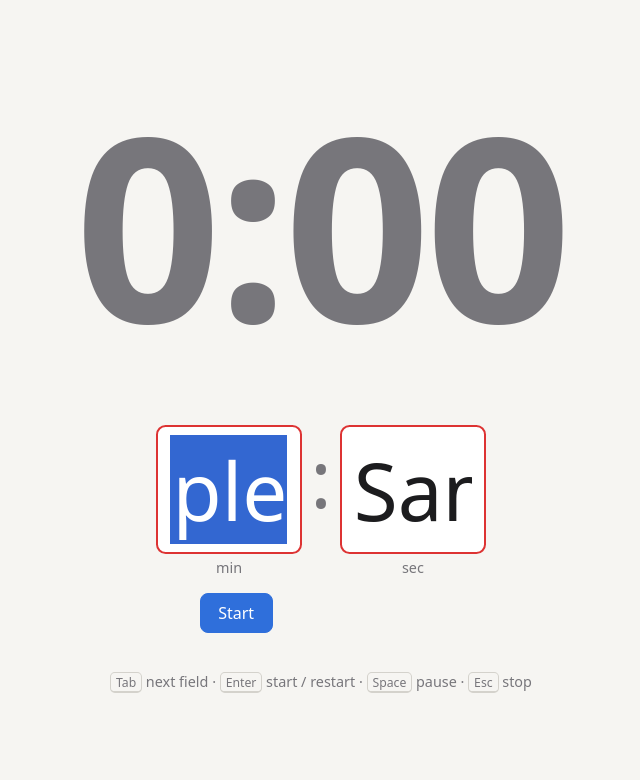
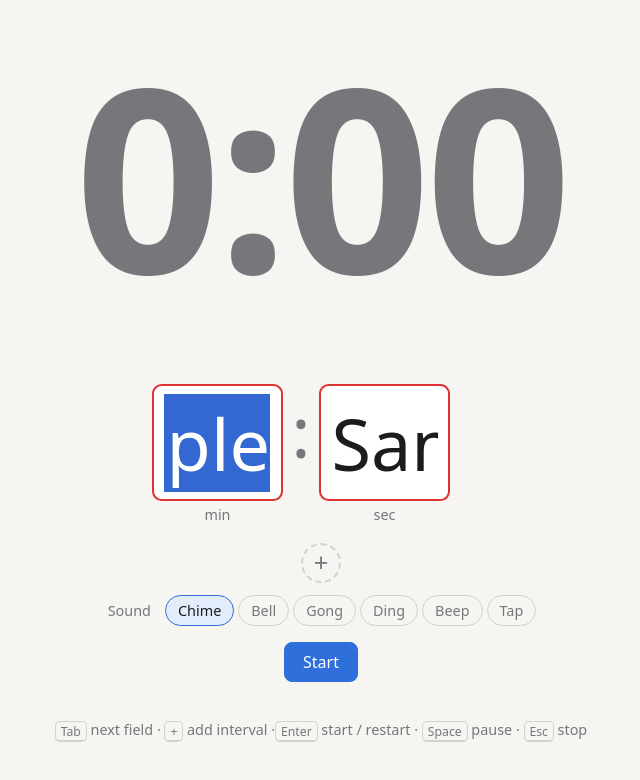
Before and after one commit to mpwoz/timer, a website built with Vite: page index.html in a window 1280 px wide. Both pictures are taken after typing "Sample", "Sample" into the empty fields and a click on the button "Start". Shown: the whole page, without its empty margins (319-959 px from the left). Built offline with nearby package versions, Linux system fonts and the light colour scheme.

Commit message:
Multiple intervals, sound picker, config in URL
- Add/remove interval rows (+ / Backspace); current row highlighted while running
- Sound picker with preview: chime, bell, gong, ding, beep, tap
- Timer config encoded in URL (?t=15:00,5:00&s=ding) and page title

Co-Authored-By: Claude Opus 5.5 <noreply@anthropic.com>

```diff
--- a/index.html
+++ b/index.html
@@ -13,15 +13,12 @@
       <div id="status" class="status"></div>
 
       <form id="form" class="entry" autocomplete="off">
-        <label>
-          <input id="min" type="text" inputmode="numeric" placeholder="0" aria-label="Minutes" autofocus />
-          <span>min</span>
-        </label>
-        <span class="colon">:</span>
-        <label>
-          <input id="sec" type="text" inputmode="numeric" placeholder="00" aria-label="Seconds" />
-          <span>sec</span>
-        </label>
+        <div id="rows" class="rows"></div>
+        <button type="button" id="add" class="add" tabindex="-1" title="Add interval (+)" aria-label="Add interval">+</button>
+
+        <fieldset id="sounds" class="sounds">
+          <legend>Sound</legend>
+        </fieldset>
 
         <div class="buttons">
           <button type="submit" tabindex="-1">Start</button>
@@ -31,7 +28,7 @@
       </form>
 
       <p class="hints">
-        <kbd>Tab</kbd> next field · <kbd>Enter</kbd> start / restart · <kbd>Space</kbd> pause · <kbd>Esc</kbd> stop
+        <kbd>Tab</kbd> next field · <kbd>+</kbd> add interval ·<kbd>Enter</kbd> start / restart · <kbd>Space</kbd> pause · <kbd>Esc</kbd> stop
       </p>
     </main>
     <script type="module" src="/src/main.ts"></script>
--- /dev/null
+++ b/src/config.ts
@@ -0,0 +1,35 @@
+import { formatDuration, parseDuration } from './duration';
+import { DEFAULT_SOUND, SOUNDS, type SoundId } from './sounds';
+
+/** Everything that defines a timer. This is what the URL (and later, saved presets) encode. */
+export interface TimerConfig {
+  intervals: number[]; // ms, cycled in order
+  sound: SoundId;
+}
+
+export function isSoundId(s: string): s is SoundId {
+  return Object.hasOwn(SOUNDS, s);
+}
+
+/** Human-readable summary, e.g. "15:00 → 5:00". */
+export function describe(config: TimerConfig): string {
+  return config.intervals.map(formatDuration).join(' → ');
+}
+
+/** Readable query string, e.g. "?t=15:00,5:00&s=ding". The default sound is omitted. */
+export function toSearch(config: TimerConfig): string {
+  let q = `?t=${config.intervals.map(formatDuration).join(',')}`;
+  if (config.sound !== DEFAULT_SOUND) q += `&s=${config.sound}`;
+  return q;
+}
+
+/** Inverse of toSearch. Tolerates junk: bad intervals are dropped, unknown sounds fall back to the default. */
+export function fromSearch(search: string): TimerConfig {
+  const params = new URLSearchParams(search);
+  const intervals = (params.get('t') ?? '')
+    .split(',')
+    .map((t) => parseDuration(t, ''))
+    .filter((ms): ms is number => ms !== null);
+  const s = params.get('s') ?? '';
+  return { intervals, sound: isSoundId(s) ? s : DEFAULT_SOUND };
+}
--- a/src/main.ts
+++ b/src/main.ts
@@ -1,17 +1,10 @@
 import './style.css';
 import { AlarmScheduler } from './alarm';
-import { formatDuration, parseDuration } from './duration';
+import { describe, fromSearch, isSoundId, toSearch, type TimerConfig } from './config';
+import { formatDuration } from './duration';
+import { RowList } from './rows';
 import { Schedule, Stopwatch } from './schedule';
-import { DEFAULT_SOUND, type SoundId } from './sounds';
-
-/**
- * Everything that defines a timer. Kept plain and serializable: this is what
- * URL params and saved presets will encode later.
- */
-export interface TimerConfig {
-  intervals: number[]; // ms, cycled in order
-  sound: SoundId;
-}
+import { DEFAULT_SOUND, SOUNDS, type SoundId } from './sounds';
 
 const HORIZON_MS = 3 * 60_000; // how far ahead sounds are queued on the audio clock
 const TICK_MS = 100;
@@ -21,29 +14,44 @@ const el = <T extends HTMLElement>(id: string) => document.getElementById(id) as
 const display = el<HTMLDivElement>('display');
 const statusLine = el<HTMLDivElement>('status');
 const form = el<HTMLFormElement>('form');
-const minInput = el<HTMLInputElement>('min');
-const secInput = el<HTMLInputElement>('sec');
+const soundPicker = el<HTMLFieldSetElement>('sounds');
+const addBtn = el<HTMLButtonElement>('add');
 const pauseBtn = el<HTMLButtonElement>('pause');
 const stopBtn = el<HTMLButtonElement>('stop');
 
 const watch = new Stopwatch();
 const alarm = new AlarmScheduler();
-let active: { config: TimerConfig; schedule: Schedule } | null = null;
+const rows = new RowList(el('rows'), onEdit);
+let active: { config: TimerConfig; schedule: Schedule; rows: HTMLElement[] } | null = null;
 let queuedUntil = 0; // elapsed ms up to which sounds have been queued
 let lastElapsed = 0;
 let ringTimeout: number | undefined;
 
-function readConfig(): TimerConfig | null {
-  const ms = parseDuration(minInput.value, secInput.value);
-  return ms ? { intervals: [ms], sound: DEFAULT_SOUND } : null;
+function selectedSound(): SoundId {
+  const value = soundPicker.querySelector<HTMLInputElement>('input:checked')?.value ?? '';
+  return isSoundId(value) ? value : DEFAULT_SOUND;
+}
+
+/** The config described by the inputs, or null (with the offending rows) if it isn't valid. */
+function readConfig(): { config: TimerConfig | null; used: HTMLElement[]; invalid: HTMLElement[] } {
+  const { intervals, used, invalid } = rows.read();
+  const ok = intervals.length > 0 && invalid.length === 0;
+  return { config: ok ? { intervals, sound: selectedSound() } : null, used, invalid };
+}
+
+/** Inputs changed: keep the URL bookmarkable and the idle display current. */
+function onEdit(): void {
+  const { config } = readConfig();
+  if (config) history.replaceState(null, '', toSearch(config));
+  render();
 }
 
 function start(): void {
-  const config = readConfig();
-  if (!config) return rejectInput();
+  const { config, used, invalid } = readConfig();
+  if (!config) return rejectInput(invalid.length ? invalid : rows.rows);
   alarm.unlock();
   alarm.cancelAll();
-  active = { config, schedule: new Schedule(config.intervals) };
+  active = { config, schedule: new Schedule(config.intervals), rows: used };
   watch.start();
   queuedUntil = 0;
   lastElapsed = 0;
@@ -67,7 +75,20 @@ function stop(): void {
   alarm.cancelAll();
   active = null;
   render();
-  focusInputs();
+  rows.focus();
+}
+
+function onSoundPicked(): void {
+  const sound = selectedSound();
+  alarm.unlock();
+  alarm.playNow(sound);
+  if (active && watch.state !== 'idle') {
+    // Requeue upcoming alarms with the new sound.
+    active.config.sound = sound;
+    alarm.cancelAll();
+    queuedUntil = watch.elapsed();
+  }
+  onEdit();
 }
 
 function tick(): void {
@@ -108,34 +129,52 @@ function render(): void {
   document.body.dataset.state = state;
 
   if (!active || state === 'idle') {
-    const ms = parseDuration(minInput.value, secInput.value);
-    display.textContent = formatDuration(ms ?? 0);
-    statusLine.textContent = '';
-    document.title = 'Timer';
+    const { config } = readConfig();
+    display.textContent = formatDuration(config?.intervals[0] ?? 0);
+    statusLine.textContent = config && config.intervals.length > 1 ? describe(config) : '';
+    document.title = config ? `${describe(config)} · Timer` : 'Timer';
     pauseBtn.textContent = 'Pause';
+    highlight(null);
     return;
   }
 
-  const { remaining, completed } = active.schedule.position(watch.elapsed());
+  const { remaining, completed, index } = active.schedule.position(watch.elapsed());
+  const n = active.config.intervals.length;
   const time = formatDuration(remaining);
-  const every = active.config.intervals.map(formatDuration).join(' → ');
+  const paused = state === 'paused' ? 'Paused · ' : '';
   display.textContent = time;
-  statusLine.textContent = `${state === 'paused' ? 'Paused · ' : ''}every ${every} · round ${completed + 1}`;
-  document.title = `${state === 'paused' ? '⏸ ' : ''}${time} · Timer`;
+  statusLine.textContent = `${paused}${n > 1 ? `interval ${index + 1} of ${n} · ` : ''}round ${Math.floor(completed / n) + 1}`;
+  document.title = `${state === 'paused' ? '⏸ ' : ''}${time} · ${describe(active.config)}`;
   pauseBtn.textContent = state === 'paused' ? 'Resume' : 'Pause';
+  highlight(active.rows[index] ?? null);
 }
 
-function rejectInput(): void {
-  form.classList.remove('invalid');
-  void form.offsetWidth; // restart the animation
-  form.classList.add('invalid');
-  focusInputs();
+function highlight(row: HTMLElement | null): void {
+  for (const r of rows.rows) r.classList.toggle('current', r === row);
 }
 
-function focusInputs(): void {
-  minInput.focus();
-  minInput.select();
+function rejectInput(bad: HTMLElement[]): void {
+  for (const row of bad) {
+    row.classList.remove('invalid');
+    void row.offsetWidth; // restart the animation
+    row.classList.add('invalid');
+  }
+  rows.focus(bad[0]);
 }
+
+// --- setup ---
+
+for (const [id, sound] of Object.entries(SOUNDS)) {
+  const label = document.createElement('label');
+  label.innerHTML = `<input type="radio" name="sound" value="${id}" /><span>${sound.label}</span>`;
+  // Mouse picks shouldn't steal focus from the inputs; arrow keys still work once tabbed in.
+  label.addEventListener('mousedown', (e) => e.preventDefault());
+  soundPicker.append(label);
+}
+
+const initial = fromSearch(location.search);
+soundPicker.querySelector<HTMLInputElement>(`input[value="${initial.sound}"]`)!.checked = true;
+rows.set(initial.intervals);
 
 // --- wiring ---
 
@@ -144,15 +183,15 @@ form.addEventListener('submit', (e) => {
   start();
 });
 
-for (const input of [minInput, secInput]) {
-  input.addEventListener('focus', () => input.select());
-  input.addEventListener('input', () => watch.state === 'idle' && render());
-}
+// Click fires for mouse, label clicks and arrow-key selection, so every pick previews.
+soundPicker.addEventListener('click', (e) => {
+  if ((e.target as HTMLElement).matches('input')) onSoundPicked();
+});
 
 document.addEventListener('keydown', (e) => {
   if (e.key === 'Escape') {
     e.preventDefault();
-    if (watch.state === 'idle') focusInputs();
+    if (watch.state === 'idle') rows.focus();
     else stop();
   } else if (e.key === ' ' && !e.ctrlKey && !e.metaKey && !e.altKey) {
     e.preventDefault();
@@ -160,6 +199,7 @@ document.addEventListener('keydown', (e) => {
   }
 });
 
+addBtn.addEventListener('click', () => rows.focus(rows.add()));
 pauseBtn.addEventListener('click', togglePause);
 stopBtn.addEventListener('click', stop);
 // Keep keyboard focus in the inputs when buttons are clicked/tapped.
@@ -170,4 +210,4 @@ for (const btn of document.querySelectorAll('button')) {
 document.addEventListener('visibilitychange', tick);
 window.setInterval(tick, TICK_MS);
 render();
-focusInputs();
+rows.focus();
--- /dev/null
+++ b/src/rows.ts
@@ -0,0 +1,108 @@
+import { parseDuration } from './duration';
+
+const ROW_HTML = `
+  <label><input class="min" type="text" inputmode="numeric" placeholder="0" aria-label="Minutes" /><span>min</span></label>
+  <span class="colon">:</span>
+  <label><input class="sec" type="text" inputmode="numeric" placeholder="00" aria-label="Seconds" /><span>sec</span></label>
+  <button type="button" class="remove" tabindex="-1" aria-label="Remove interval" title="Remove (Backspace on empty row)">×</button>`;
+
+const minOf = (row: HTMLElement) => row.querySelector<HTMLInputElement>('.min')!;
+const secOf = (row: HTMLElement) => row.querySelector<HTMLInputElement>('.sec')!;
+
+/**
+ * The list of min:sec input rows, one per interval.
+ * Keyboard: "+" in a row inserts a new row after it; Backspace in an empty row removes it.
+ */
+export class RowList {
+  constructor(
+    private container: HTMLElement,
+    private onChange: () => void,
+  ) {}
+
+  get rows(): HTMLElement[] {
+    return [...this.container.children] as HTMLElement[];
+  }
+
+  /** Replace all rows with the given intervals (at least one, possibly empty, row). */
+  set(intervals: number[]): void {
+    this.container.replaceChildren();
+    if (intervals.length === 0) this.add();
+    for (const ms of intervals) this.add(undefined, ms);
+  }
+
+  /** Insert a row (after `after`, or at the end) and return it. */
+  add(after?: HTMLElement, ms?: number): HTMLElement {
+    const row = document.createElement('div');
+    row.className = 'row';
+    row.innerHTML = ROW_HTML;
+    const min = minOf(row);
+    const sec = secOf(row);
+    if (ms) {
+      const total = Math.round(ms / 1000);
+      min.value = String(Math.floor(total / 60));
+      sec.value = String(total % 60).padStart(2, '0');
+    }
+
+    for (const input of [min, sec]) {
+      input.addEventListener('focus', () => input.select());
+      input.addEventListener('input', this.onChange);
+      input.addEventListener('keydown', (e) => {
+        if (e.key === '+') {
+          e.preventDefault();
+          this.focus(this.add(row));
+        }
+      });
+    }
+    min.addEventListener('keydown', (e) => {
+      if (e.key === 'Backspace' && min.value === '' && sec.value === '' && this.rows.length > 1) {
+        e.preventDefault();
+        this.remove(row);
+      }
+    });
+    const removeBtn = row.querySelector('button')!;
+    removeBtn.addEventListener('mousedown', (e) => e.preventDefault());
+    removeBtn.addEventListener('click', () => this.remove(row));
+
+    if (after) after.after(row);
+    else this.container.append(row);
+    this.onChange();
+    return row;
+  }
+
+  /** Remove a row and move focus to the end of the previous one. The last row can't be removed. */
+  remove(row: HTMLElement): void {
+    if (this.rows.length <= 1) return;
+    const neighbor = (row.previousElementSibling ?? row.nextElementSibling) as HTMLElement;
+    row.remove();
+    const sec = secOf(neighbor);
+    sec.focus();
+    this.onChange();
+  }
+
+  focus(row: HTMLElement = this.rows[0]): void {
+    minOf(row).focus();
+    minOf(row).select();
+  }
+
+  /**
+   * Parse all rows. Fully blank rows are skipped; `used[i]` is the row element for `intervals[i]`.
+   * Rows with unparseable content are reported in `invalid`.
+   */
+  read(): { intervals: number[]; used: HTMLElement[]; invalid: HTMLElement[] } {
+    const intervals: number[] = [];
+    const used: HTMLElement[] = [];
+    const invalid: HTMLElement[] = [];
+    for (const row of this.rows) {
+      const m = minOf(row).value;
+      const s = secOf(row).value;
+      if (!m.trim() && !s.trim()) continue;
+      const ms = parseDuration(m, s);
+      if (ms === null) invalid.push(row);
+      else {
+        intervals.push(ms);
+        used.push(row);
+      }
+    }
+    return { intervals, used, invalid };
+  }
+}
--- a/src/sounds.ts
+++ b/src/sounds.ts
@@ -1,7 +1,7 @@
 /**
  * Synthesized alarm sounds (no audio files to load or fail).
  * Each sound schedules its nodes at audio-clock time `when` and returns them so they can be cancelled.
- * Add new entries here; the id is what will go in URLs / saved configs.
+ * Add new entries here; the id is what goes in the URL. The picker is generated from this list.
  */
 export interface Sound {
   label: string;
@@ -14,12 +14,22 @@ function tone(ctx: AudioContext, freq: number, start: number, duration: number,
   osc.type = type;
   osc.frequency.value = freq;
   gain.gain.setValueAtTime(0, start);
-  gain.gain.linearRampToValueAtTime(peak, start + 0.01);
+  gain.gain.linearRampToValueAtTime(peak, start + 0.005);
   gain.gain.exponentialRampToValueAtTime(0.0001, start + duration);
   osc.connect(gain).connect(ctx.destination);
   osc.start(start);
   osc.stop(start + duration + 0.05);
   return osc;
+}
+
+/** Struck metal: inharmonic partials with a long decay. `length` scales the decay times. */
+function struck(ctx: AudioContext, when: number, base: number, length: number, peak: number) {
+  return [
+    [1, 1, 2.5],
+    [2.0, 0.5, 1.8],
+    [2.76, 0.33, 1.2],
+    [5.4, 0.17, 0.6],
+  ].map(([ratio, gain, dur]) => tone(ctx, base * ratio, when, dur * length, peak * gain));
 }
 
 export const SOUNDS = {
@@ -35,6 +45,33 @@ export const SOUNDS = {
       return nodes;
     },
   },
+  bell: {
+    label: 'Bell',
+    play: (ctx, when) => struck(ctx, when, 523.25, 1, 0.3),
+  },
+  gong: {
+    label: 'Gong',
+    // Lower and longer than the bell; low tones sound quieter, so a little more gain.
+    play: (ctx, when) => struck(ctx, when, 196, 1.8, 0.4),
+  },
+  ding: {
+    label: 'Ding',
+    play(ctx, when) {
+      return [tone(ctx, 1318.5, when, 0.8, 0.22), tone(ctx, 2637, when, 0.3, 0.05)];
+    },
+  },
+  beep: {
+    label: 'Beep',
+    play(ctx, when) {
+      return [tone(ctx, 1000, when, 0.09, 0.2, 'triangle'), tone(ctx, 1000, when + 0.15, 0.09, 0.2, 'triangle')];
+    },
+  },
+  tap: {
+    label: 'Tap',
+    play(ctx, when) {
+      return [tone(ctx, 1600, when, 0.06, 0.25)];
+    },
+  },
 } satisfies Record<string, Sound>;
 
 export type SoundId = keyof typeof SOUNDS;
--- a/src/style.css
+++ b/src/style.css
@@ -6,6 +6,7 @@
   --border: #d4d2cc;
   --accent: #2f6fdb;
   --ring: #ffd84d;
+  --current: #e3ecfb;
   --bad: #d33;
   font-family: system-ui, -apple-system, 'Segoe UI', Roboto, sans-serif;
 }
@@ -19,6 +20,7 @@
     --border: #36363c;
     --accent: #6d9eff;
     --ring: #6b5a12;
+    --current: #1d2a44;
   }
 }
 
@@ -61,13 +63,28 @@ body[data-state='paused'] .display { opacity: 0.45; }
 
 .entry {
   display: flex;
-  flex-wrap: wrap;
-  justify-content: center;
-  align-items: flex-start;
+  flex-direction: column;
+  align-items: center;
+  gap: 0.75rem;
+}
+
+.rows {
+  display: flex;
+  flex-direction: column;
   gap: 0.5rem;
 }
 
-.entry label {
+.row {
+  display: flex;
+  align-items: flex-start;
+  gap: 0.5rem;
+  padding: 0.35rem 0.5rem;
+  border-radius: 0.9rem;
+  border: 2px solid transparent;
+}
+.row.current { background: var(--current); border-color: var(--accent); }
+
+.row label {
   display: flex;
   flex-direction: column;
   align-items: center;
@@ -75,11 +92,13 @@ body[data-state='paused'] .display { opacity: 0.45; }
   font-size: 0.9rem;
   gap: 0.25rem;
 }
+/* Field labels only on the first row. */
+.row:not(:first-child) label span { display: none; }
 
-.entry input {
+.row input {
   width: 3.2ch;
   font: inherit;
-  font-size: clamp(3rem, 10vw, 5rem);
+  font-size: clamp(2.75rem, 9vw, 4.5rem);
   font-variant-numeric: tabular-nums;
   text-align: center;
   color: var(--fg);
@@ -88,20 +107,78 @@ body[data-state='paused'] .display { opacity: 0.45; }
   border-radius: 0.6rem;
   padding: 0.1em 0.15em;
 }
-.entry input:focus { outline: none; border-color: var(--accent); }
+.row input:focus { outline: none; border-color: var(--accent); }
 
 .colon {
-  font-size: clamp(3rem, 10vw, 5rem);
+  font-size: clamp(2.75rem, 9vw, 4.5rem);
   line-height: 1.3;
   color: var(--muted);
 }
 
+.remove {
+  align-self: center;
+  width: 2rem;
+  height: 2rem;
+  font: inherit;
+  font-size: 1.4rem;
+  line-height: 1;
+  color: var(--muted);
+  background: none;
+  border: none;
+  border-radius: 50%;
+  cursor: pointer;
+}
+.remove:hover { color: var(--fg); background: var(--field); }
+.row:only-child .remove { visibility: hidden; }
+
+.add {
+  width: 2.5rem;
+  height: 2.5rem;
+  font: inherit;
+  font-size: 1.6rem;
+  line-height: 1;
+  color: var(--muted);
+  background: none;
+  border: 2px dashed var(--border);
+  border-radius: 50%;
+  cursor: pointer;
+}
+.add:hover { color: var(--fg); border-color: var(--muted); }
+
+.sounds {
+  display: flex;
+  flex-wrap: wrap;
+  justify-content: center;
+  gap: 0.25rem;
+  border: none;
+  margin: 0;
+  padding: 0;
+}
+.sounds legend {
+  float: left;
+  align-self: center;
+  margin-right: 0.5rem;
+  color: var(--muted);
+  font-size: 0.9rem;
+}
+.sounds label { cursor: pointer; }
+.sounds input { position: absolute; opacity: 0; pointer-events: none; }
+.sounds span {
+  display: inline-block;
+  padding: 0.3rem 0.75rem;
+  border: 1px solid var(--border);
+  border-radius: 999px;
+  font-size: 0.9rem;
+  color: var(--muted);
+}
+.sounds input:checked + span { color: var(--fg); border-color: var(--accent); background: var(--current); }
+.sounds input:focus-visible + span { outline: 2px solid var(--accent); outline-offset: 2px; }
+
 .buttons {
-  flex-basis: 100%;
   display: flex;
   justify-content: center;
   gap: 0.5rem;
-  margin-top: 0.5rem;
+  margin-top: 0.25rem;
 }
 .buttons button {
   font: inherit;
@@ -114,9 +191,9 @@ body[data-state='paused'] .display { opacity: 0.45; }
 }
 .buttons button[type='submit'] { background: var(--accent); border-color: var(--accent); color: #fff; }
 body[data-state='idle'] #pause,
-body[data-state='idle'] #stop { visibility: hidden; }
+body[data-state='idle'] #stop { display: none; }
 
-.entry.invalid input { border-color: var(--bad); animation: shake 0.3s; }
+.row.invalid input { border-color: var(--bad); animation: shake 0.3s; }
 @keyframes shake {
   25% { transform: translateX(-6px); }
   75% { transform: translateX(6px); }
```
Also changed, not shown: src/config.test.ts (added, +21 -0 lines), README.md.
